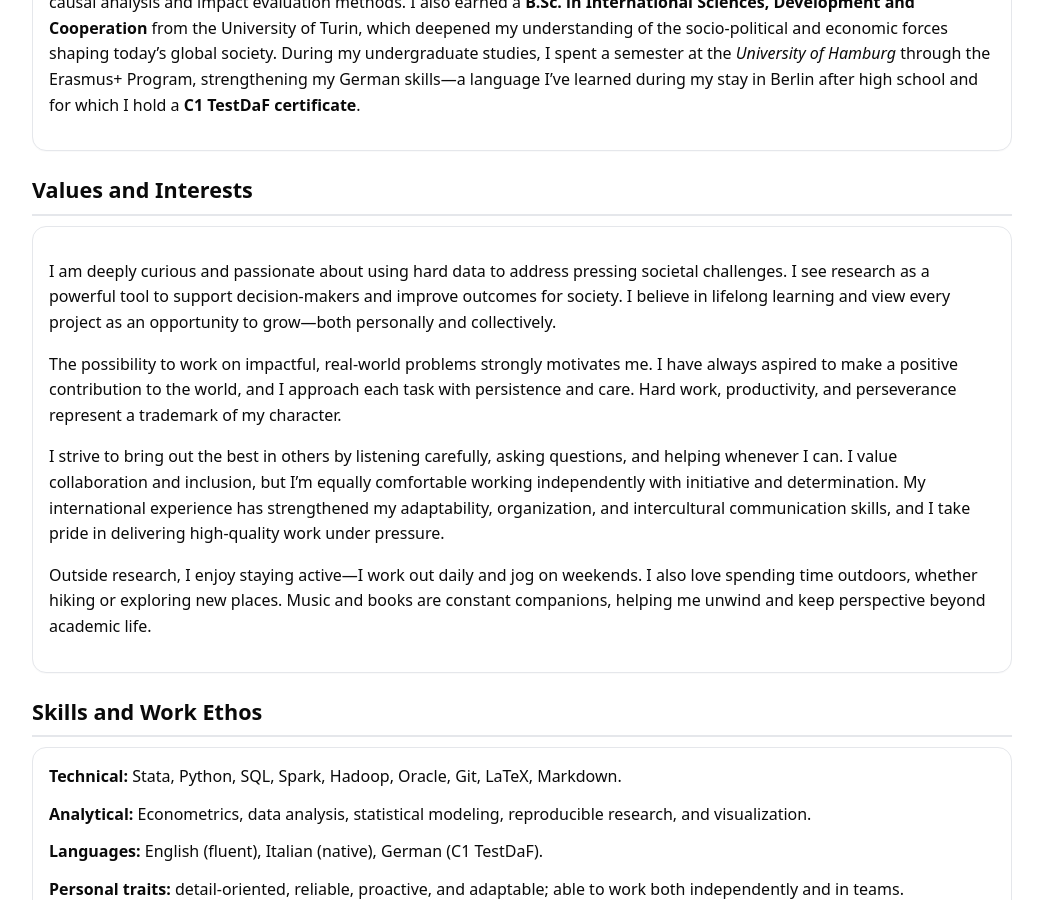
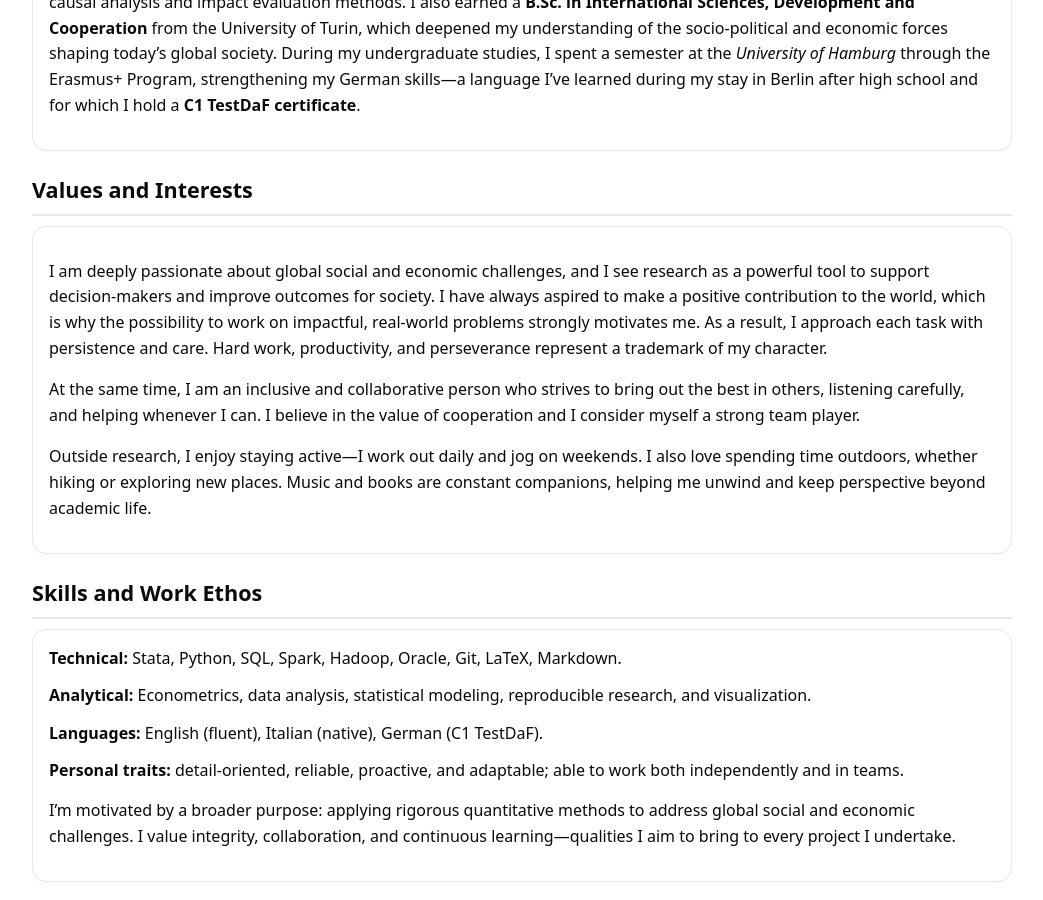
Before and after one commit to ferraroantonio/ferraroantonio.github.io, a Jekyll site: the page built from about.md, in a window 1280 px wide and 900 px high, scrolled down 526 px. Shown: the whole window, without its empty margins (118-1161 px from the left). Built offline with Jekyll 4.4.1, drawn with Linux system fonts in a browser that asks for light colours.

Commit message:
Update about.md

```diff
--- a/about.md
+++ b/about.md
@@ -19,11 +19,9 @@ description: "More about Antonio Ferraro — background, research journey, and m
 <section id="values" style="margin-top:22px;">
   <h2>Values and Interests</h2>
   <div class="card">
-    <p>I am deeply curious and passionate about using hard data to address pressing societal challenges. I see research as a powerful tool to support decision-makers and improve outcomes for society. I believe in lifelong learning and view every project as an opportunity to grow—both personally and collectively.</p>
+    <p>I am deeply passionate about global social and economic challenges, and I see research as a powerful tool to support decision-makers and improve outcomes for society. I have always aspired to make a positive contribution to the world, which is why the possibility to work on impactful, real-world problems strongly motivates me. As a result, I approach each task with persistence and care. Hard work, productivity, and perseverance represent a trademark of my character.</p>
 
-    <p>The possibility to work on impactful, real-world problems strongly motivates me. I have always aspired to make a positive contribution to the world, and I approach each task with persistence and care. Hard work, productivity, and perseverance represent a trademark of my character.</p>
-
-    <p>I strive to bring out the best in others by listening carefully, asking questions, and helping whenever I can. I value collaboration and inclusion, but I’m equally comfortable working independently with initiative and determination. My international experience has strengthened my adaptability, organization, and intercultural communication skills, and I take pride in delivering high-quality work under pressure.</p>
+    <p>At the same time, I am an inclusive and collaborative person who strives to bring out the best in others, listening carefully, and helping whenever I can. I believe in the value of cooperation and I consider myself a strong team player.</p>
 
     <p>Outside research, I enjoy staying active—I work out daily and jog on weekends. I also love spending time outdoors, whether hiking or exploring new places. Music and books are constant companions, helping me unwind and keep perspective beyond academic life.</p>
   </div>
```
